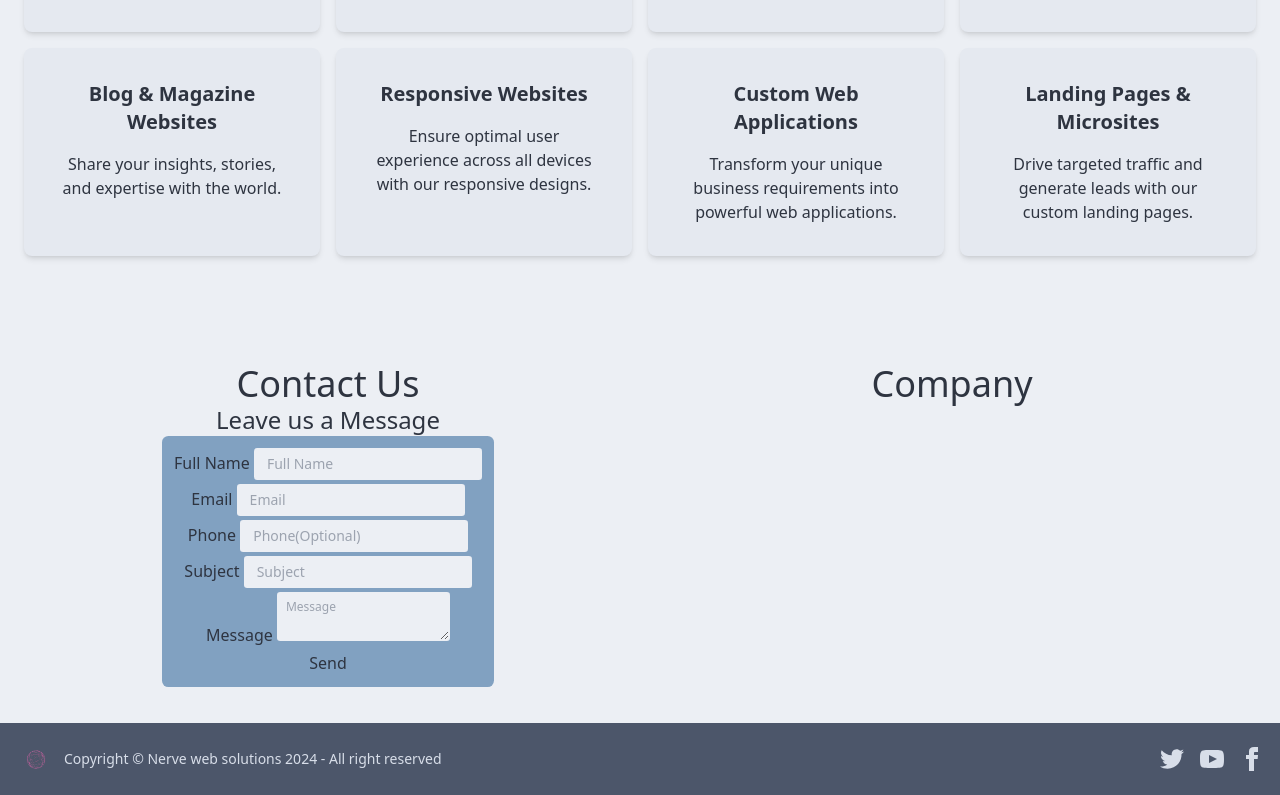
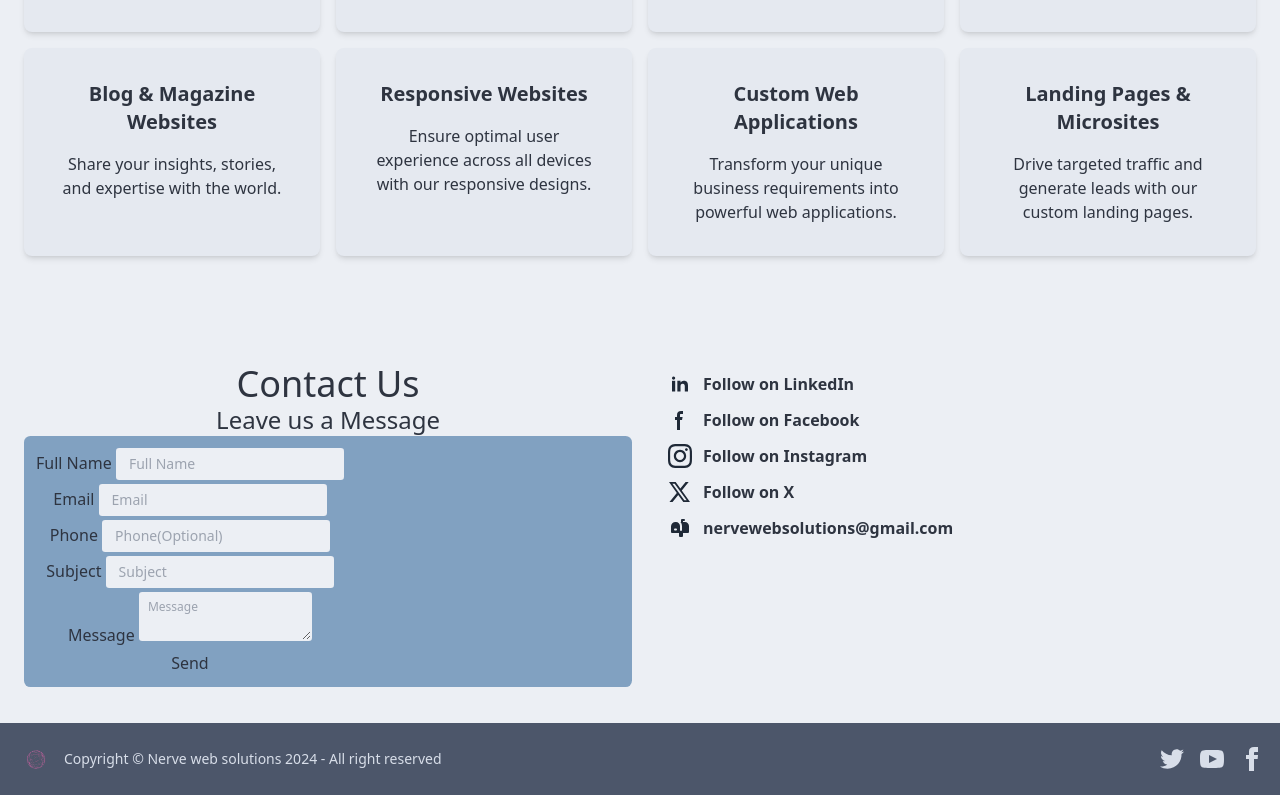
Before and after one commit to gachagajnr/sensitive_webdesigners, a SvelteKit app: page / in a window 1280 px wide. Shown: the part 3138-3933 px from the top of the page. Built offline with nearby package versions, Linux system fonts and the light colour scheme.

Commit message:
added social media links

```diff
--- a/src/routes/+page.svelte
+++ b/src/routes/+page.svelte
@@ -212,10 +212,10 @@
 		</div>
 	</div>
 	<div class="container mx-auto p-6 grid grid-cols-1 md:grid-cols-2 lg:grid-cols-2 gap-4">
-		<div class="grid justify-center py-3">
+		<div class="flex flex-col justify-center py-3">
 			<h1 class="text-center text-4xl">Contact Us</h1>
 			<div>
-			<p class="text-2xl">Leave us a Message</p>
+				<p class="text-2xl">Leave us a Message</p>
 
 				<form method="POST" class="card p-3 bg-secondary grid justify-start gap-1">
 					<label>
@@ -254,9 +254,99 @@
 				</form>
 			</div>
 		</div>
-		<div class="grid justify-center py-3">
-			<h1 class="text-center text-4xl">Company</h1>
+		<div class="justify-center items-center gap-2 p-2">
+			<div class="card p-3 grid gap-3 justify-start">
 
+				<div class="join gap-3 cursor-pointer">
+					<svg
+						class="w-6 h-6 text-gray-800"
+						aria-hidden="true"
+						xmlns="http://www.w3.org/2000/svg"
+						width="24"
+						height="24"
+						fill="currentColor"
+						viewBox="0 0 24 24"
+					>
+						<path
+							fill-rule="evenodd"
+							d="M12.51 8.796v1.697a3.738 3.738 0 0 1 3.288-1.684c3.455 0 4.202 2.16 4.202 4.97V19.5h-3.2v-5.072c0-1.21-.244-2.766-2.128-2.766-1.827 0-2.139 1.317-2.139 2.676V19.5h-3.19V8.796h3.168ZM7.2 6.106a1.61 1.61 0 0 1-.988 1.483 1.595 1.595 0 0 1-1.743-.348A1.607 1.607 0 0 1 5.6 4.5a1.601 1.601 0 0 1 1.6 1.606Z"
+							clip-rule="evenodd"
+						/>
+						<path d="M7.2 8.809H4V19.5h3.2V8.809Z" />
+					</svg>
+
+					<p class="join-item font-semibold">Follow on LinkedIn</p>
+				</div>
+
+				<div class="join gap-3 cursor-pointer">
+					<svg
+						class="w-6 h-6 text-gray-800"
+						aria-hidden="true"
+						xmlns="http://www.w3.org/2000/svg"
+						width="24"
+						height="24"
+						fill="currentColor"
+						viewBox="0 0 24 24"
+					>
+						<path
+							fill-rule="evenodd"
+							d="M13.135 6H15V3h-1.865a4.147 4.147 0 0 0-4.142 4.142V9H7v3h2v9.938h3V12h2.021l.592-3H12V6.591A.6.6 0 0 1 12.592 6h.543Z"
+							clip-rule="evenodd"
+						/>
+					</svg>
+
+					<p class="join-item font-semibold">Follow on Facebook</p>
+				</div>
+
+				<div class="join gap-3 cursor-pointer">
+					<svg
+						class="w-6 h-6 text-gray-800"
+						aria-hidden="true"
+						xmlns="http://www.w3.org/2000/svg"
+						fill="currentColor"
+						viewBox="0 0 24 24"
+					>
+						<path
+							fill-rule="evenodd"
+							d="M12 2.163c3.204 0 3.584.012 4.85.07 3.252.148 4.771 1.691 4.919 4.919.058 1.265.069 1.645.069 4.849 0 3.205-.012 3.584-.069 4.849-.149 3.225-1.664 4.771-4.919 4.919-1.266.058-1.644.07-4.85.07-3.204 0-3.584-.012-4.849-.07-3.26-.149-4.771-1.699-4.919-4.92-.058-1.265-.07-1.644-.07-4.849 0-3.204.013-3.583.07-4.849.149-3.227 1.664-4.771 4.919-4.919 1.266-.057 1.645-.069 4.849-.069zm0-2.163c-3.259 0-3.667.014-4.947.072-4.358.2-6.78 2.618-6.98 6.98-.059 1.281-.073 1.689-.073 4.948 0 3.259.014 3.668.072 4.948.2 4.358 2.618 6.78 6.98 6.98 1.281.058 1.689.072 4.948.072 3.259 0 3.668-.014 4.948-.072 4.354-.2 6.782-2.618 6.979-6.98.059-1.28.073-1.689.073-4.948 0-3.259-.014-3.667-.072-4.947-.196-4.354-2.617-6.78-6.979-6.98-1.281-.059-1.69-.073-4.949-.073zm0 5.838c-3.403 0-6.162 2.759-6.162 6.162s2.759 6.163 6.162 6.163 6.162-2.759 6.162-6.163c0-3.403-2.759-6.162-6.162-6.162zm0 10.162c-2.209 0-4-1.79-4-4 0-2.209 1.791-4 4-4s4 1.791 4 4c0 2.21-1.791 4-4 4zm6.406-11.845c-.796 0-1.441.645-1.441 1.44s.645 1.44 1.441 1.44c.795 0 1.439-.645 1.439-1.44s-.644-1.44-1.439-1.44z"
+						/>
+					</svg>
+					<p class="join-item font-semibold ">Follow on Instagram</p>
+				</div>
+				<div class="join gap-3 cursor-pointer">
+					<svg
+						class="w-6 h-6 join-item text-gray-800"
+						aria-hidden="true"
+						xmlns="http://www.w3.org/2000/svg"
+						width="24"
+						height="24"
+						fill="currentColor"
+						viewBox="0 0 24 24"
+					>
+						<path
+							d="M13.795 10.533 20.68 2h-3.073l-5.255 6.517L7.69 2H1l7.806 10.91L1.47 22h3.074l5.705-7.07L15.31 22H22l-8.205-11.467Zm-2.38 2.95L9.97 11.464 4.36 3.627h2.31l4.528 6.317 1.443 2.02 6.018 8.409h-2.31l-4.934-6.89Z"
+						/>
+					</svg>
+					<p class="join-item font-semibold">Follow on X</p>
+				</div>
+				<div class="join gap-3 cursor-pointer">
+					<svg
+						class="w-6 h-6 text-gray-800"
+						aria-hidden="true"
+						xmlns="http://www.w3.org/2000/svg"
+						width="24"
+						height="24"
+						fill="currentColor"
+						viewBox="0 0 24 24"
+					>
+						<path
+							d="M17 6h-2V5h1a1 1 0 1 0 0-2h-2a1 1 0 0 0-1 1v2h-.541A5.965 5.965 0 0 1 14 10v4a1 1 0 1 1-2 0v-4c0-2.206-1.794-4-4-4-.075 0-.148.012-.22.028C7.686 6.022 7.596 6 7.5 6A4.505 4.505 0 0 0 3 10.5V16a1 1 0 0 0 1 1h7v3a1 1 0 0 0 1 1h2a1 1 0 0 0 1-1v-3h5a1 1 0 0 0 1-1v-6c0-2.206-1.794-4-4-4Zm-9 8.5H7a1 1 0 1 1 0-2h1a1 1 0 1 1 0 2Z"
+						/>
+					</svg>
+
+					<p class="join-item font-semibold">nervewebsolutions@gmail.com</p>
+				</div>
+			</div>
 		</div>
 	</div>
 </div>
```
